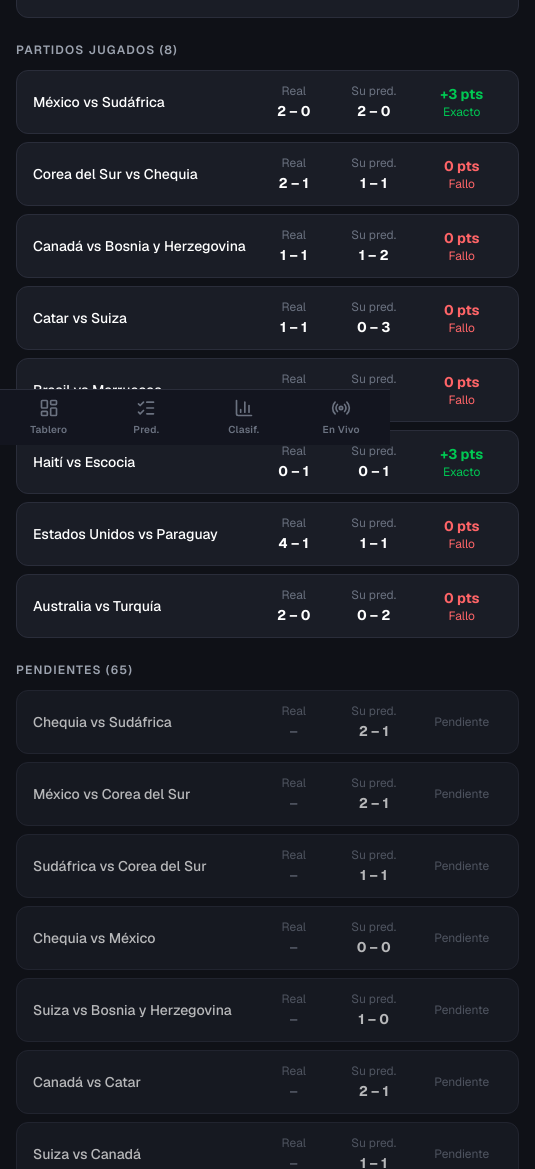
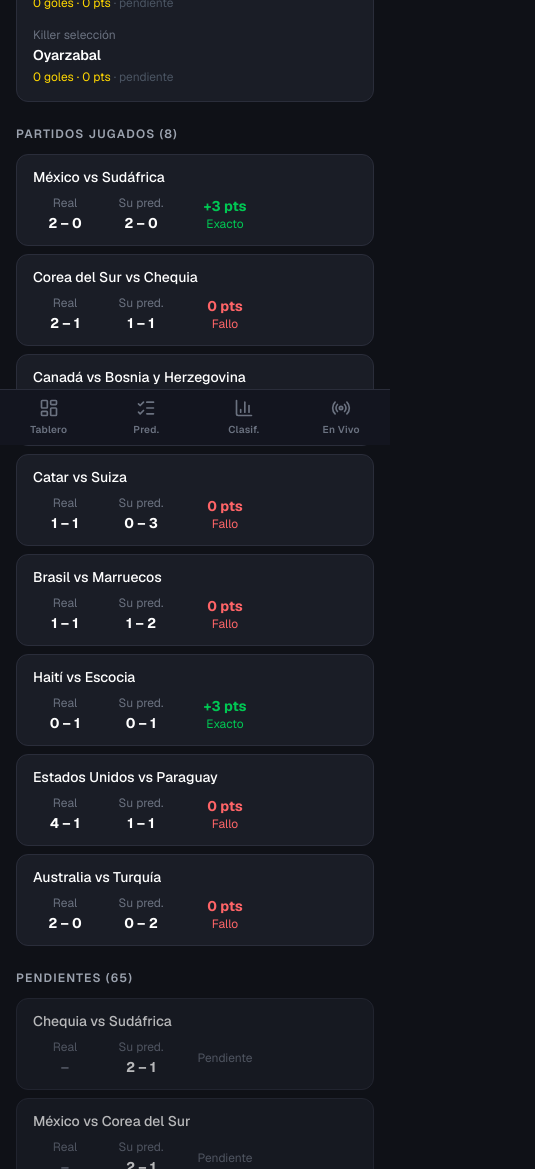
Before and after one commit to inigomp/porra-mundial-2026, a Next.js app: page /predicciones/1 in a window 390 px wide. Shown: the part 399-1568 px from the top of the page, 535 px wide, since content can reach past the window. Built offline with nearby package versions, Linux system fonts and the light colour scheme; no server answers.

Commit message:
fix: mobile-responsive match rows in predictions detail page

```diff
--- a/src/app/(app)/predicciones/[id]/page.tsx
+++ b/src/app/(app)/predicciones/[id]/page.tsx
@@ -125,13 +125,14 @@ export default async function ParticipantPrediccionesPage({
               return (
                 <div
                   key={m.id}
-                  className="bg-[#1a1d26] border border-[#2a2d3a] rounded-xl px-4 py-3 flex items-center gap-4"
+                  className="bg-[#1a1d26] border border-[#2a2d3a] rounded-xl px-4 py-3 flex flex-col sm:flex-row sm:items-center gap-2 sm:gap-4"
                 >
                   <div className="flex-1 min-w-0">
                     <p className="text-white text-sm font-medium truncate">
                       {m.homeTeam} vs {m.awayTeam}
                     </p>
                   </div>
+                  <div className="flex items-center gap-3 sm:gap-4">
                   <div className="text-center w-16">
                     <p className="text-[#6b7280] text-xs mb-0.5">Real</p>
                     <p className="text-white font-bold text-sm">
@@ -156,6 +157,7 @@ export default async function ParticipantPrediccionesPage({
                       <p className="text-[#6b7280] text-xs">Sin pred.</p>
                     )}
                   </div>
+                  </div>
                 </div>
               );
             })}
@@ -175,13 +177,14 @@ export default async function ParticipantPrediccionesPage({
               return (
                 <div
                   key={m.id}
-                  className="bg-[#1a1d26] border border-[#2a2d3a] rounded-xl px-4 py-3 flex items-center gap-4 opacity-70"
+                  className="bg-[#1a1d26] border border-[#2a2d3a] rounded-xl px-4 py-3 flex flex-col sm:flex-row sm:items-center gap-2 sm:gap-4 opacity-70"
                 >
                   <div className="flex-1 min-w-0">
                     <p className="text-white text-sm font-medium truncate">
                       {m.homeTeam} vs {m.awayTeam}
                     </p>
                   </div>
+                  <div className="flex items-center gap-3 sm:gap-4">
                   <div className="text-center w-16">
                     <p className="text-[#6b7280] text-xs mb-0.5">Real</p>
                     <p className="text-[#6b7280] font-bold text-sm">–</p>
@@ -194,6 +197,7 @@ export default async function ParticipantPrediccionesPage({
                   </div>
                   <div className="text-center w-20">
                     <p className="text-[#6b7280] text-xs">Pendiente</p>
+                  </div>
                   </div>
                 </div>
               );
```
